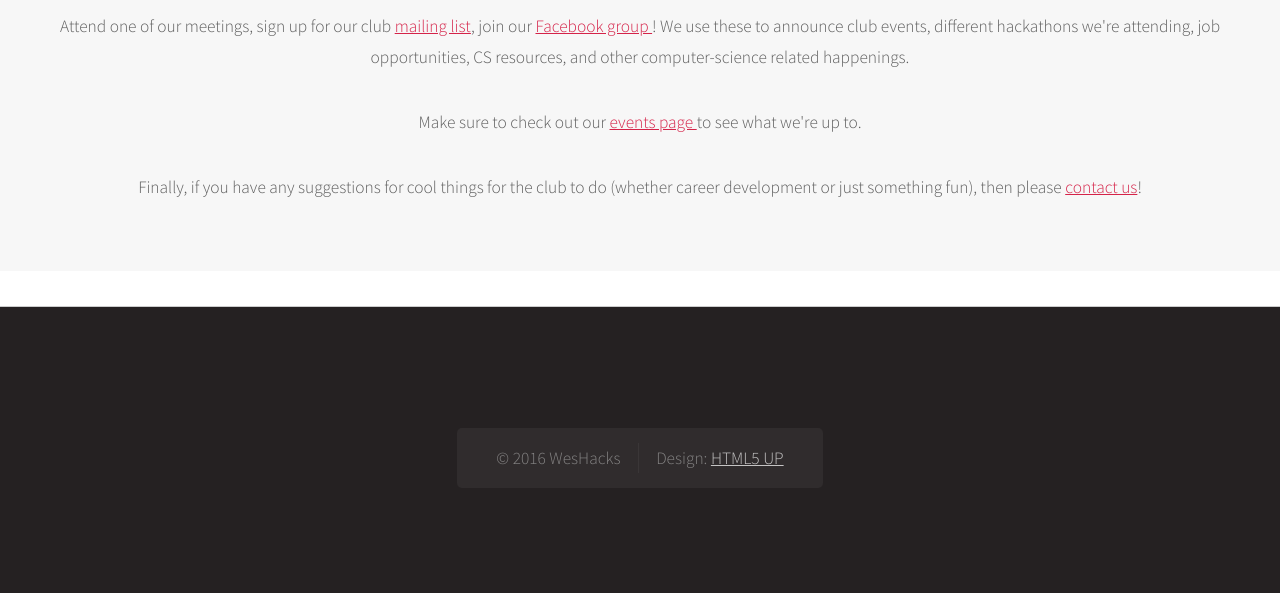
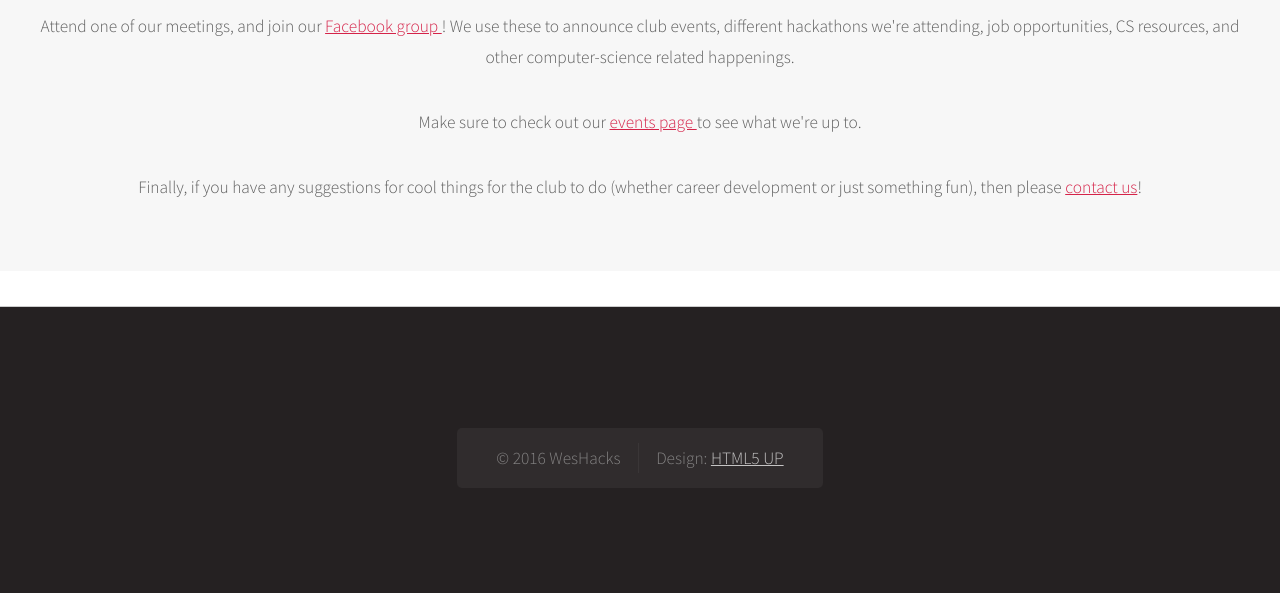
Before and after one commit to lacoperon/WesHackSite, a website: page about.html in a window 1280 px wide. Shown: the part 552-1145 px from the top of the page. Drawn offline with Linux system fonts and the light colour scheme.

Commit message:
CNAME
CNAME

```diff
--- a/about.html
+++ b/about.html
@@ -54,7 +54,7 @@
 										<h3>Sound Interesting?</h3>
 									</header>
 									<p>
-										Attend one of our meetings, sign up for our club <a href="mailing.html"> mailing list</a>, join our <a href="https://www.facebook.com/groups/weshacks/">Facebook group </a>! We use these to announce club events, different hackathons we're attending, job opportunities, CS resources, and other computer-science related happenings.
+										Attend one of our meetings, and join our <a href="https://www.facebook.com/groups/weshacks/">Facebook group </a>! We use these to announce club events, different hackathons we're attending, job opportunities, CS resources, and other computer-science related happenings.
 									</p>
 									<p>
 										Make sure to check out our <a href="events.html">events page </a>to see what we're up to.
```
